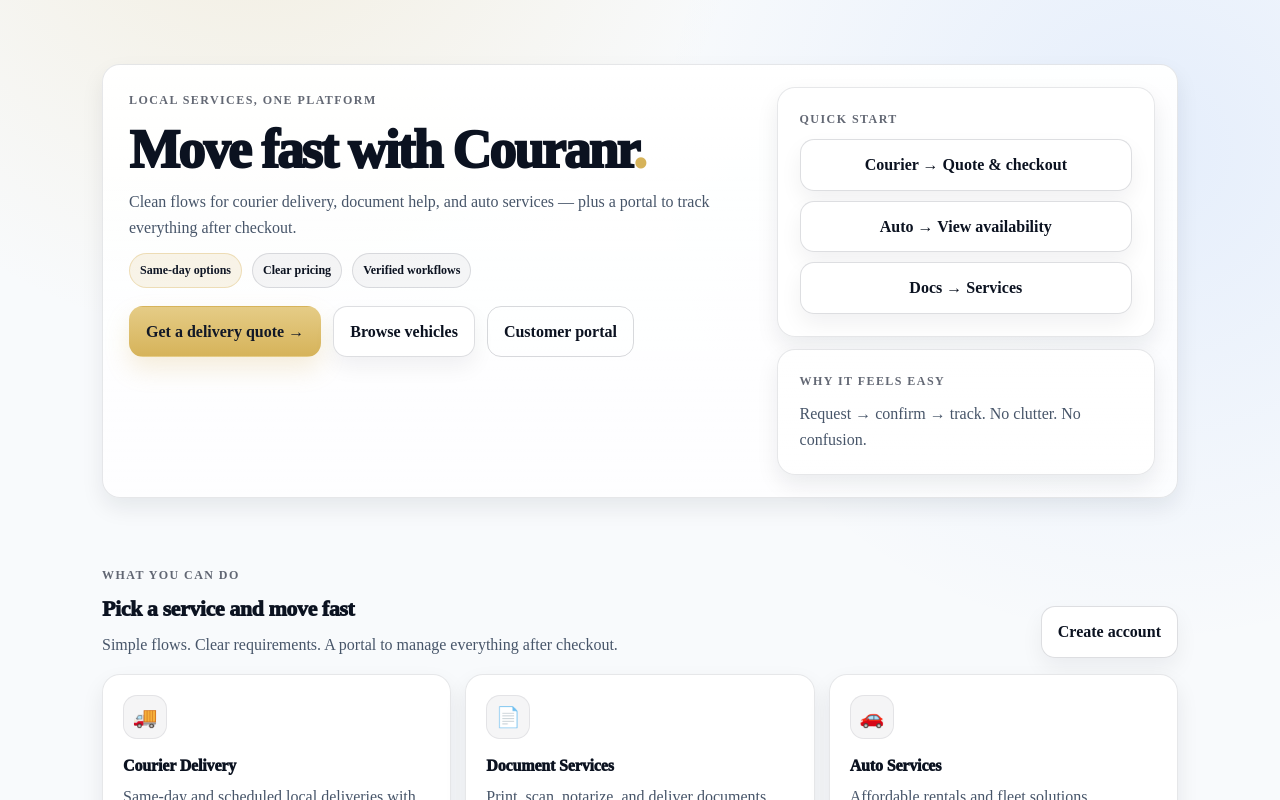
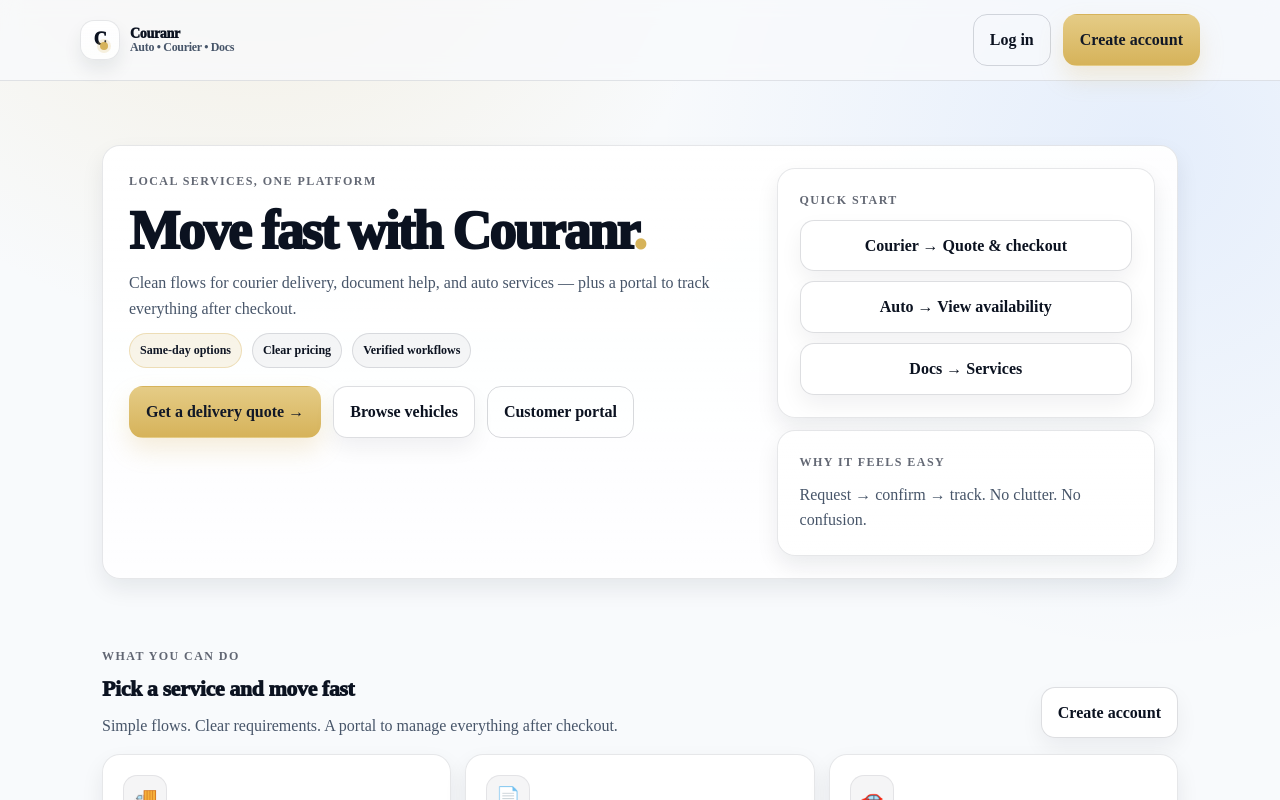
Before and after one commit to kkoly10/couranr-os, a Next.js app: page / in a window 1280 px wide. Shown: the top 800 px of the page. Built offline with nearby package versions, Linux system fonts and the light colour scheme.

Commit message:
Update layout.tsx

```diff
--- a/app/layout.tsx
+++ b/app/layout.tsx
@@ -1,32 +1,42 @@
 // app/layout.tsx
 import type { Metadata } from "next";
+import Link from "next/link";
 import "./globals.css";
-import { Inter } from "next/font/google";
-
-const inter = Inter({
-  subsets: ["latin"],
-  variable: "--font-sans",
-  display: "swap",
-});
 
 export const metadata: Metadata = {
   title: "Couranr",
-  description:
-    "Local delivery, document services, and vehicle solutions — built for speed, clarity, and trust.",
-  // Optional: once you upload favicon files in /public (later), these will work.
-  // icons: {
-  //   icon: [
-  //     { url: "/favicon-16.png", sizes: "16x16", type: "image/png" },
-  //     { url: "/favicon-32.png", sizes: "32x32", type: "image/png" },
-  //   ],
-  //   apple: [{ url: "/apple-touch-icon.png", sizes: "180x180", type: "image/png" }],
-  // },
+  description: "Local delivery, document services, and vehicle solutions — built for speed, clarity, and trust.",
 };
 
 export default function RootLayout({ children }: { children: React.ReactNode }) {
   return (
-    <html lang="en" className={inter.variable}>
+    <html lang="en">
       <body className="appBody">
+        <header className="topbar">
+          <div className="container topbarInner">
+            <Link href="/" className="brand" aria-label="Couranr home">
+              <span className="logoMark" aria-hidden="true">
+                <span className="logoC">C</span>
+                <span className="logoDot" />
+              </span>
+
+              <span className="brandText">
+                <span className="brandName">Couranr</span>
+                <span className="brandTag">Auto • Courier • Docs</span>
+              </span>
+            </Link>
+
+            <div className="btnRow">
+              <Link className="btn btnGhost" href="/login">
+                Log in
+              </Link>
+              <Link className="btn btnGold" href="/signup">
+                Create account
+              </Link>
+            </div>
+          </div>
+        </header>
+
         <main className="appMain">{children}</main>
       </body>
     </html>
```
